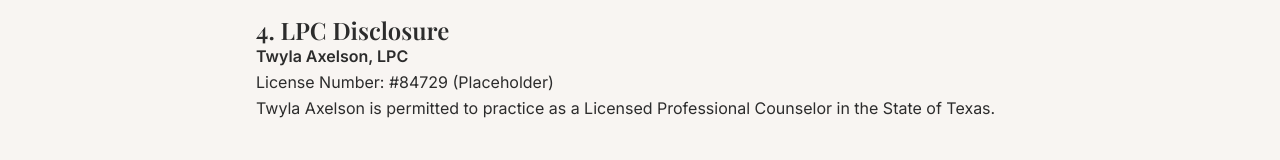
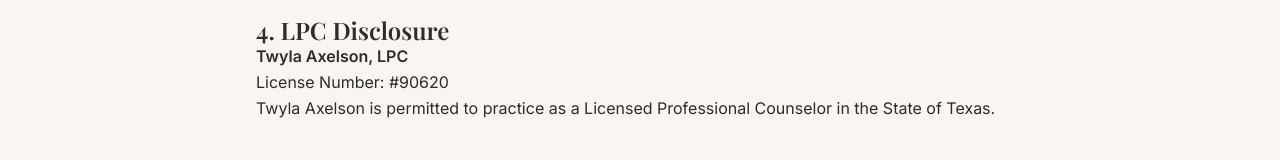
Before and after one commit to david-axelson/counseling-website, a website built with Vite: page legal.html in a window 1280 px wide. Shown: the part 1642-1802 px from the top of the page. Built offline with nearby package versions, Linux system fonts and the light colour scheme; a web font is replaced by a local one.

Commit message:
docs: update LPC license number in legal disclosure

```diff
--- a/legal.html
+++ b/legal.html
@@ -119,7 +119,7 @@
                 <article id="lpc-disclosure">
                     <h2>4. LPC Disclosure</h2>
                     <p><strong>Twyla Axelson, LPC</strong></p>
-                    <p>License Number: #84729 (Placeholder)</p>
+                    <p>License Number: #90620</p>
                     <p>Twyla Axelson is permitted to practice as a Licensed Professional Counselor in the State of
                         Texas.</p>
                 </article>
```
